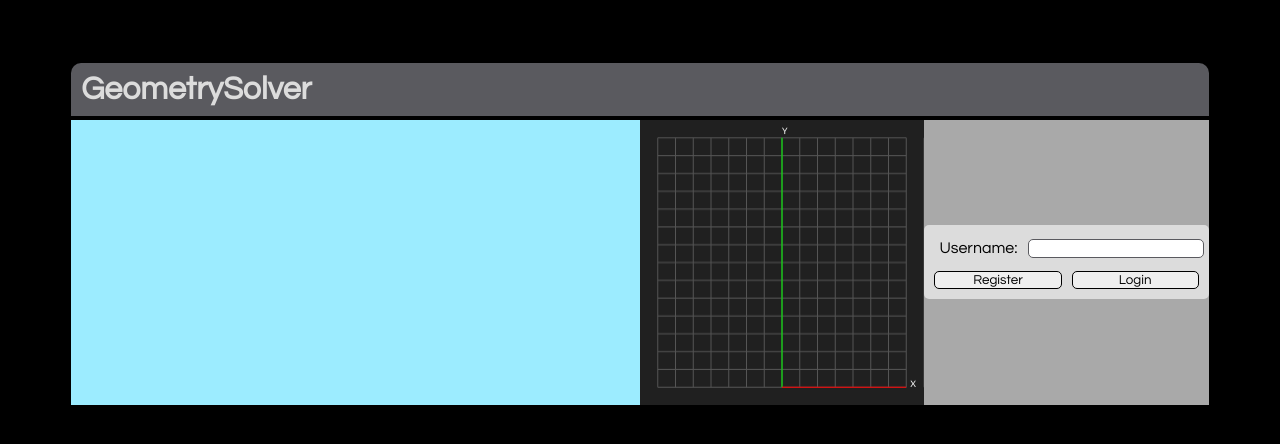
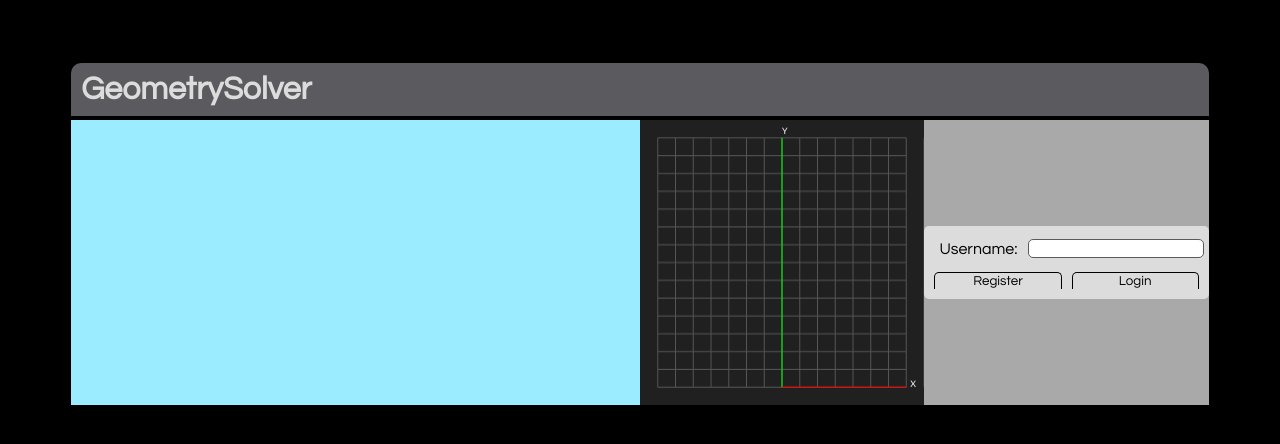
Before and after one commit to mldnantic/aurora, a website: page GeometrySolverWeb/public/index.html in a window 1280 px wide. Drawn offline with nearby package versions, Linux system fonts and the light colour scheme; no server answers.

Commit message:
bug fixes

```diff
--- a/GeometrySolverWeb/public/main.css
+++ b/GeometrySolverWeb/public/main.css
@@ -9,7 +9,6 @@ body
     font-family: "Century Gothic";
     /* font-size: large; */
 }
-
 
 h1
 {
@@ -167,6 +166,14 @@ button
     border-radius: 5px;
 }
 
+.tabBtn
+{
+    border-bottom: 0px;
+    border-bottom-left-radius: 0px;
+    border-bottom-right-radius: 0px;
+    background-color: gainsboro;
+}
+
 .stiklirano
 {
     width:auto;
--- a/GeometrySolverWeb/public/main.js
+++ b/GeometrySolverWeb/public/main.js
@@ -212,6 +212,7 @@ function registerLoginForm()
 
     let btnRegister = document.createElement("button");
     btnRegister.innerHTML="Register";
+    btnRegister.className="tabBtn";
     btnRegister.onclick =async (ev) =>{
 
         if(usernameInput.value!="")
@@ -256,6 +257,7 @@ function registerLoginForm()
 
     let btnLogin = document.createElement("button");
     btnLogin.innerHTML="Login";
+    btnLogin.className="tabBtn";
     btnLogin.onclick = async (ev) =>{
         if(!usernameInput.value=="")
         {
```
